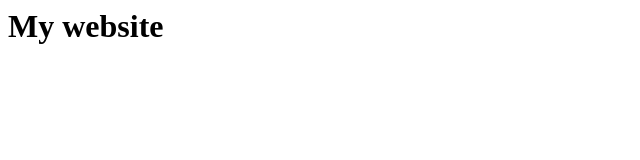
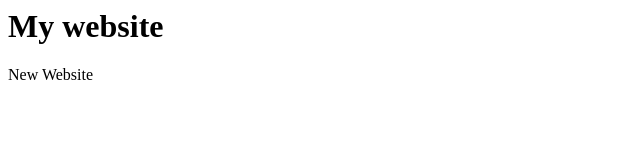
Before and after one commit to Computerzombieman/Server-Text-Communication, a plain HTML site: page index.html in a window 1280 px wide. Shown: the full height of the page, 0-640 px from the left. Drawn offline with Linux system fonts and the light colour scheme.

Commit message:
new text

```diff
--- a/index.html
+++ b/index.html
@@ -1,5 +1,6 @@
 <html>
     <body>
         <h1>My website</h1>
+        <p>New Website</p>
     </body>
 </html>
```
